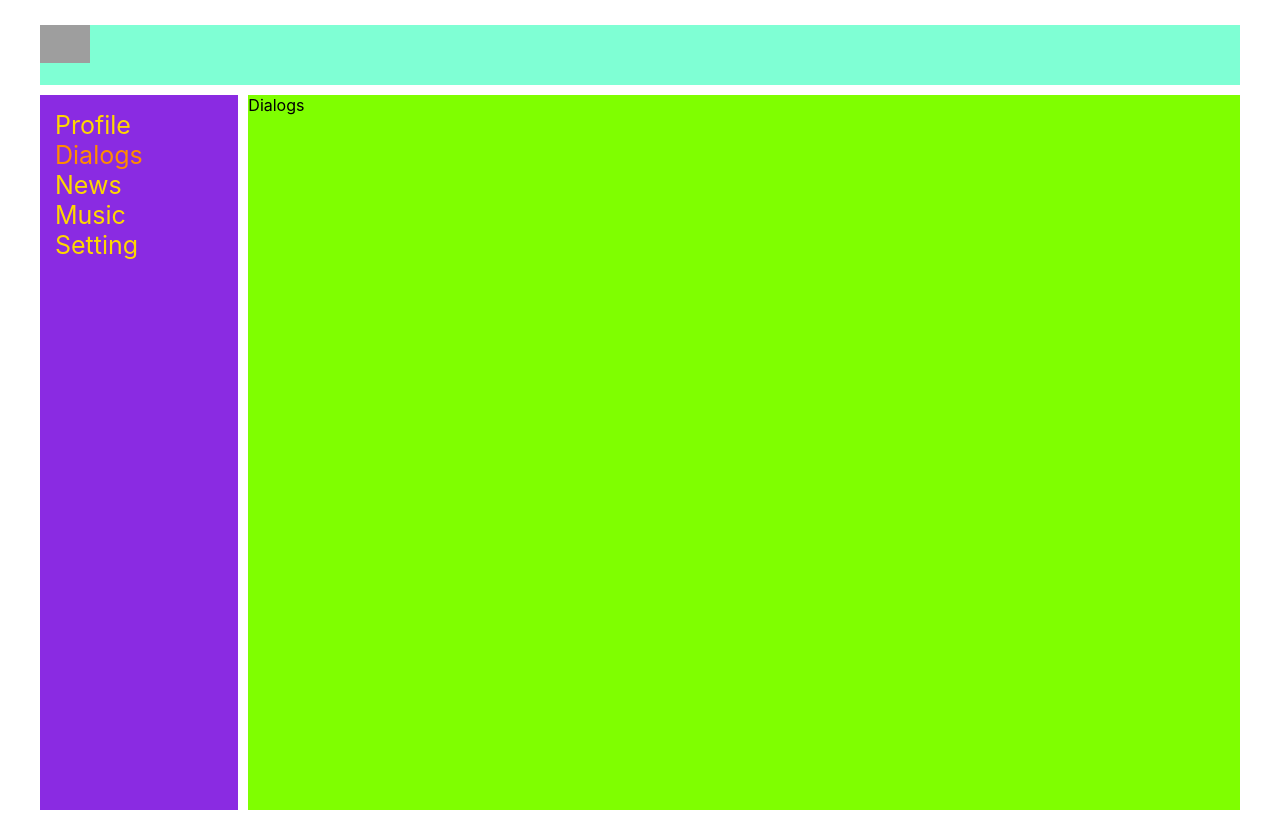
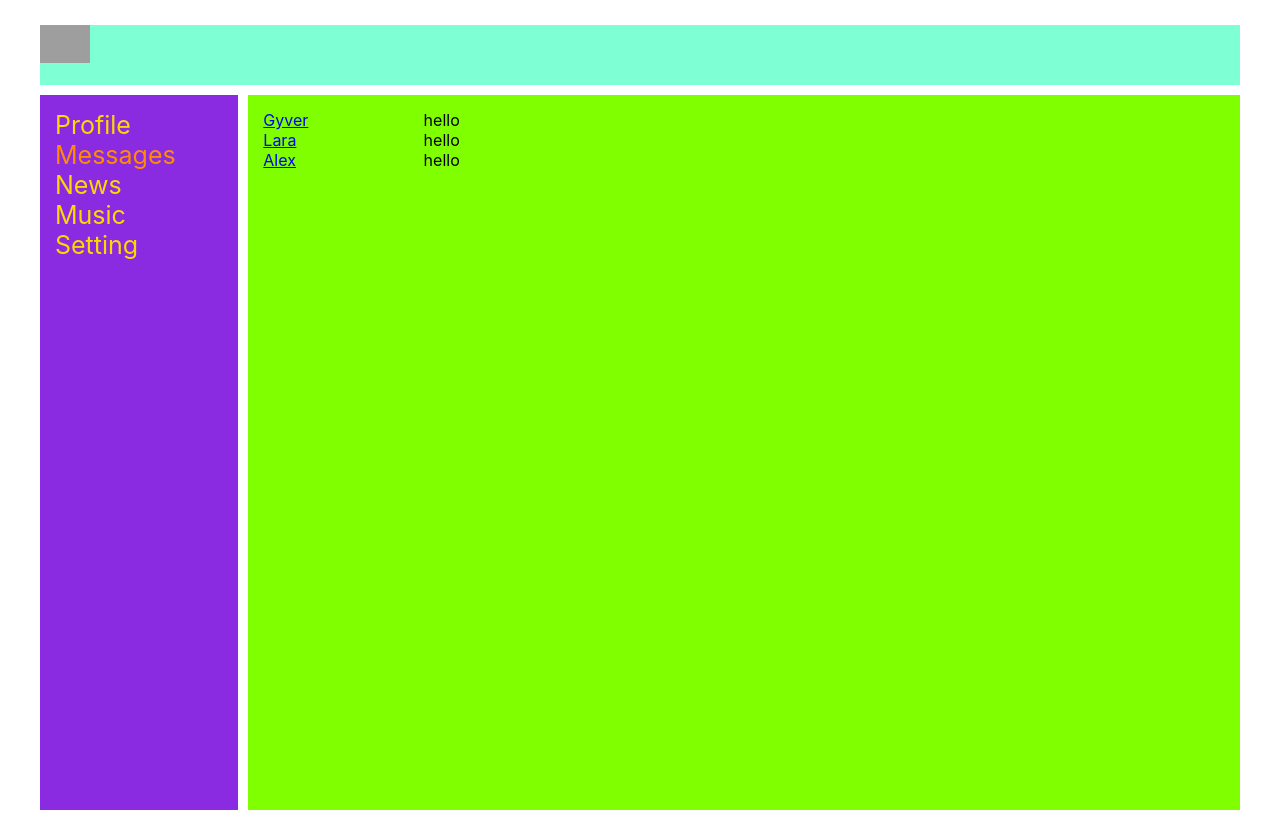
Before and after one commit to V-laz/socialnetwork-app, a React (Create React App) app: page /dialogs in a window 1280 px wide. Built offline with nearby package versions, Linux system fonts and the light colour scheme; grey boxes are pictures that could not be loaded.

Commit message:
Dialog - props.name and props.id

```diff
--- a/src/components/Dialogs/Dialogs.js
+++ b/src/components/Dialogs/Dialogs.js
@@ -1,13 +1,32 @@
 import React from 'react';
 import css from './Dialogs.module.css';
+import { NavLink } from 'react-router-dom';
 
+const DialogItem = (props) => {
+  return (
+    <div className={css.dialog}>
+    <NavLink to={"/dialogs/"+props.id}>{props.name}</NavLink>
+  </div>
+  )
+}
 
 const Dialogs = () => {
   return (
+    <div className={css.dialogs}>
+      <div className={css.dialogsItems}>
 
-      <div>
-        Dialogs
+        <DialogItem name="Gyver" id="1"/>
+        <DialogItem name="Lara" id="2"/>
+        <DialogItem name="Alex" id="3"/>
+
+
       </div>
+      <div className={css.messages}>
+        <div className={css.message}>hello</div>
+        <div className={css.message}>hello</div>
+        <div className={css.message}>hello</div>
+      </div>
+    </div>
 
   );
 }
--- a/src/components/Dialogs/Dialogs.module.css
+++ b/src/components/Dialogs/Dialogs.module.css
@@ -0,0 +1,18 @@
+.dialogs {
+display:grid;
+grid-template-columns: 2fr 10fr;
+padding:15px;
+
+}
+.dialogsItems {
+
+}
+.diaog {
+
+}
+.messages {
+
+}
+.message {
+
+}
--- a/src/components/Navbar/Navbar.js
+++ b/src/components/Navbar/Navbar.js
@@ -10,7 +10,7 @@ const Navbar = () => {
       </div>
 
       <div className={css.item}>
-        <NavLink to="/dialogs" className={navData => navData.isActive ? css.active : css.item}>Dialogs</NavLink>
+        <NavLink to="/dialogs" className={navData => navData.isActive ? css.active : css.item}>Messages</NavLink>
       </div>
 
       <div className={css.item}>
```
